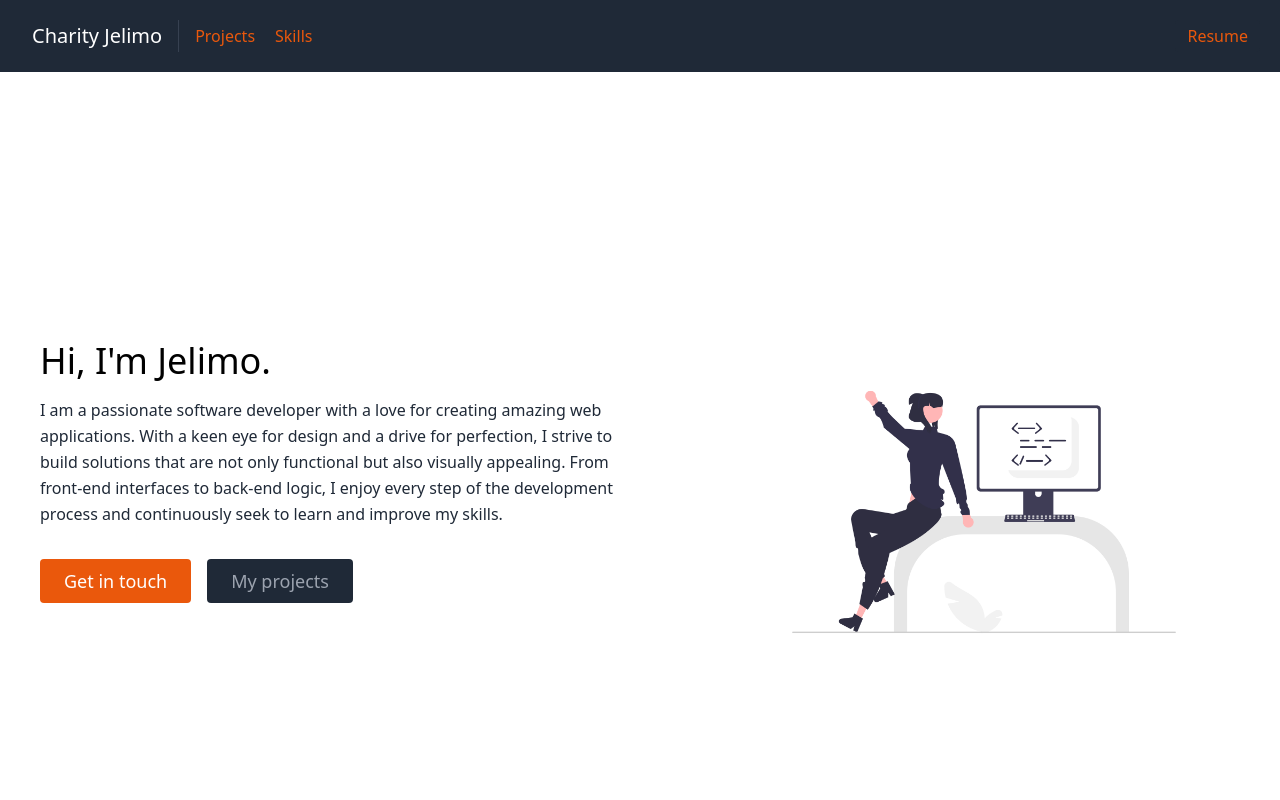
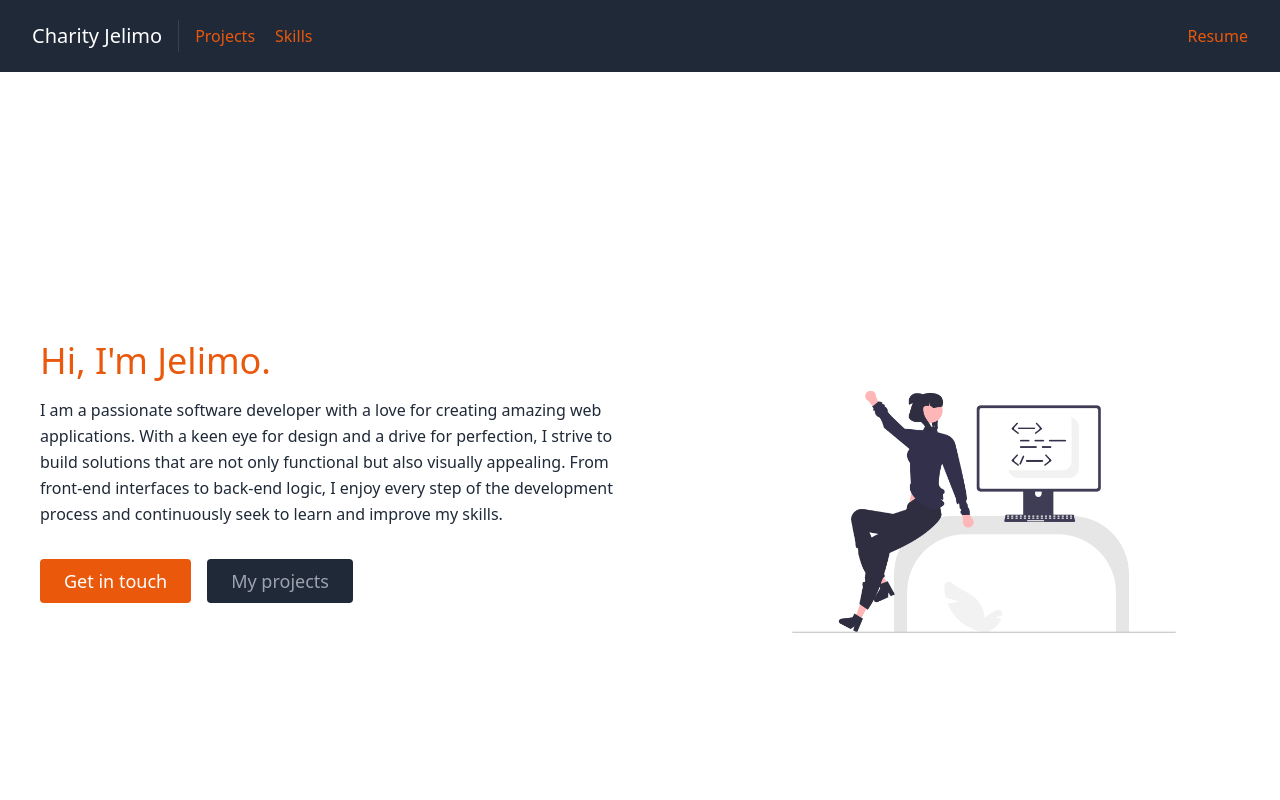
Before and after one commit to jelimo-charity/portfollio, a React (Vite) app: page / in a window 1280 px wide. Shown: the top 800 px of the page. Built offline with nearby package versions, Linux system fonts and the light colour scheme.

Commit message:
color change

```diff
--- a/src/components/About.jsx
+++ b/src/components/About.jsx
@@ -5,7 +5,7 @@ const About = () => {
     <section id='about' className="h-screen">
       <div className="container mx-auto flex px-10 py-20 md:flex-row flex-col items-center h-full">
         <div className="lg:flex-grow md:w-1/2 lg:pr-24 md:pr-16 flex flex-col md:items-start md:text-left mb-16 md:mb-0 items-center text-center h-full justify-center">
-          <h1 className="title-font sm:text-4xl text-3xl mb-4 font-medium text-black">
+          <h1 className="title-font sm:text-4xl text-3xl mb-4 font-medium text-orange-600">
             Hi, I'm Jelimo.
           </h1>
           <p className="mb-8 leading-relaxed">
```
